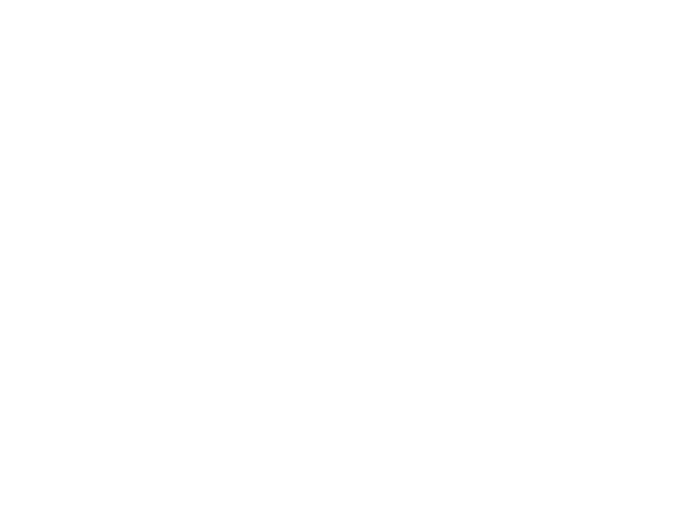
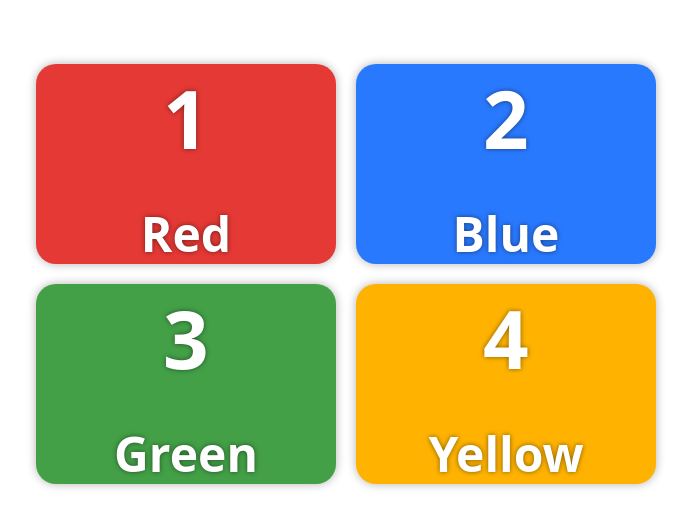
Before and after one commit to LittleHaku/vueKahoot, a Vue app: page /question in a window 1280 px wide. Before the commit this address had no page. Shown: the part 126-652 px from the top of the page, without its empty margins (28-719 px from the left). Built offline with nearby package versions, Linux system fonts and the light colour scheme.

Commit message:
ya llega hasta la parte de q salen 4 cajitas con las respuestas pero la policia del cors me esta jodiendo

```diff
--- a/src/main.js
+++ b/src/main.js
@@ -8,8 +8,9 @@
 import './assets/main.css'
 
 const app = createApp(App)
-const baseURL = 'http://127.0.0.1:8000';
+const baseURL = 'https://cajut.onrender.com/';
 axios.defaults.baseURL = baseURL;
+
 
 app.use(router)
 app.use(store)
--- a/src/router/index.js
+++ b/src/router/index.js
@@ -1,6 +1,7 @@
 import { createRouter, createWebHistory } from 'vue-router'
 import HomeView from '../views/HomeView.vue'
 import WaitView from '../views/WaitView.vue'
+import QuestionView from '../views/QuestionView.vue'
 
 const router = createRouter({
   history: createWebHistory(import.meta.env.BASE_URL),
@@ -16,6 +17,11 @@
       component: WaitView
     },
     {
+      path: '/question',
+      name: 'question',
+      component: QuestionView
+    },
+    {
       path: '/about',
       name: 'about',
       // route level code-splitting
--- a/src/views/HomeView.vue
+++ b/src/views/HomeView.vue
@@ -22,7 +22,8 @@
 import axios from 'axios';
 
 export default {
-  name: 'App',
+  name: 'HomeView',
+
   data() {
     return {
       alias: '',
@@ -46,14 +47,12 @@
         alias: this.alias,
         uuidP: this.uuidP
       }).then(response => {
-        console.log("response: ");
+        /* console.log("response: ");
         console.log(response);
         console.log("response.data: ");
         console.log(response.data);
-        /*         this.$store.commit('setAlias', this.alias);
-                this.$store.commit('setGameID', this.gameId); */
         console.log("response.data.uuidP: ");
-        console.log(response.data.uuidP);
+        console.log(response.data.uuidP); */
         this.$store.commit('setUuidP', response.data.uuidP);
         this.error = null;
         this.$router.push('/wait');
--- /dev/null
+++ b/src/views/QuestionView.vue
@@ -0,0 +1,118 @@
+<template>
+    <div class="kajut-buttons">
+        <div class="kajut-button kajut-red" @click="handleAnswer(0)">
+            <div class="kajut-button-number">1</div>
+            <div class="kajut-button-text">Red</div>
+        </div>
+        <div class="kajut-button kajut-blue" @click="handleAnswer(1)">
+            <div class="kajut-button-number">2</div>
+            <div class="kajut-button-text">Blue</div>
+        </div>
+        <div class="kajut-button kajut-green" @click="handleAnswer(2)">
+            <div class="kajut-button-number">3</div>
+            <div class="kajut-button-text">Green</div>
+        </div>
+        <div class="kajut-button kajut-yellow" @click="handleAnswer(3)">
+            <div class="kajut-button-number">4</div>
+            <div class="kajut-button-text">Yellow</div>
+        </div>
+    </div>
+</template>
+
+<style>
+.kajut-buttons {
+    display: grid;
+    grid-template-columns: repeat(2, 1fr);
+    gap: 20px;
+    align-items: center;
+    justify-content: center;
+    height: 100%;
+}
+
+.kajut-button {
+    display: flex;
+    flex-direction: column;
+    align-items: center;
+    justify-content: center;
+    height: 200px;
+    width: 300px;
+    cursor: pointer;
+    border-radius: 20px;
+    box-shadow: 0px 0px 10px rgba(0, 0, 0, 0.3);
+}
+
+.kajut-button:hover {
+    transform: scale(1.1);
+    transition: all 0.2s ease-in-out;
+}
+
+.kajut-red {
+    background-color: #e53935;
+}
+
+.kajut-blue {
+    background-color: #2979ff;
+}
+
+.kajut-green {
+    background-color: #43a047;
+}
+
+.kajut-yellow {
+    background-color: #ffb300;
+}
+
+.kajut-button-number {
+    font-size: 5em;
+    font-weight: bold;
+    margin-bottom: 20px;
+    color: white;
+    text-shadow: 0px 0px 5px rgba(0, 0, 0, 0.5);
+}
+
+.kajut-button-text {
+    font-size: 3em;
+    font-weight: bold;
+    color: white;
+    text-shadow: 0px 0px 5px rgba(0, 0, 0, 0.5);
+}
+</style>
+
+<script>
+import axios from 'axios'
+
+export default {
+    name: 'QuestionView',
+
+    data() {
+        return {
+            game: '',
+            uuidp: '',
+            alias: '',
+            answer: '',
+            error: ''
+        }
+    },
+
+    methods: {
+        handleAnswer(answerIndex) {
+            this.alias = this.$store.state.alias;
+            this.answer = answerIndex;
+            this.game = this.$store.state.gameId;
+            this.uuidp = this.$store.state.uuidP;
+
+
+            axios.post('/api/guess', {
+                game: this.game,
+                alias: this.alias,
+                answer: this.answer,
+                uuidP: this.uuidp
+            }).then(response => {
+                console.log('Answer submitted:', response.data)
+            }).catch(error => {
+                console.error('Error submitting answer:', error)
+            })
+        }
+    }
+}
+</script>
--- a/src/views/WaitView.vue
+++ b/src/views/WaitView.vue
@@ -26,18 +26,20 @@
             setInterval(() => {
                 axios.get(`/api/games/${this.$store.state.gameId}/`)
                     .then(response => {
-                        console.log("response: ");
+                        /* console.log("response: ");
                         console.log(response);
                         console.log("response.data: ");
                         console.log(response.data);
                         console.log("response.data.state: ");
-                        console.log(response.data.state);
+                        console.log(response.data.state); */
 
                         if (response.data.state === 2) {
                             console.log("Game is starting");
                             this.$store.commit('setState', response.data.state);
-
-                            this.$router.push('/question');
+                            // wait for countdown to finish
+                            setTimeout(() => {
+                                this.$router.push('/question');
+                            }, (response.data.countdownTime * 1000));
                         }
                     })
                     .catch(error => {
```
